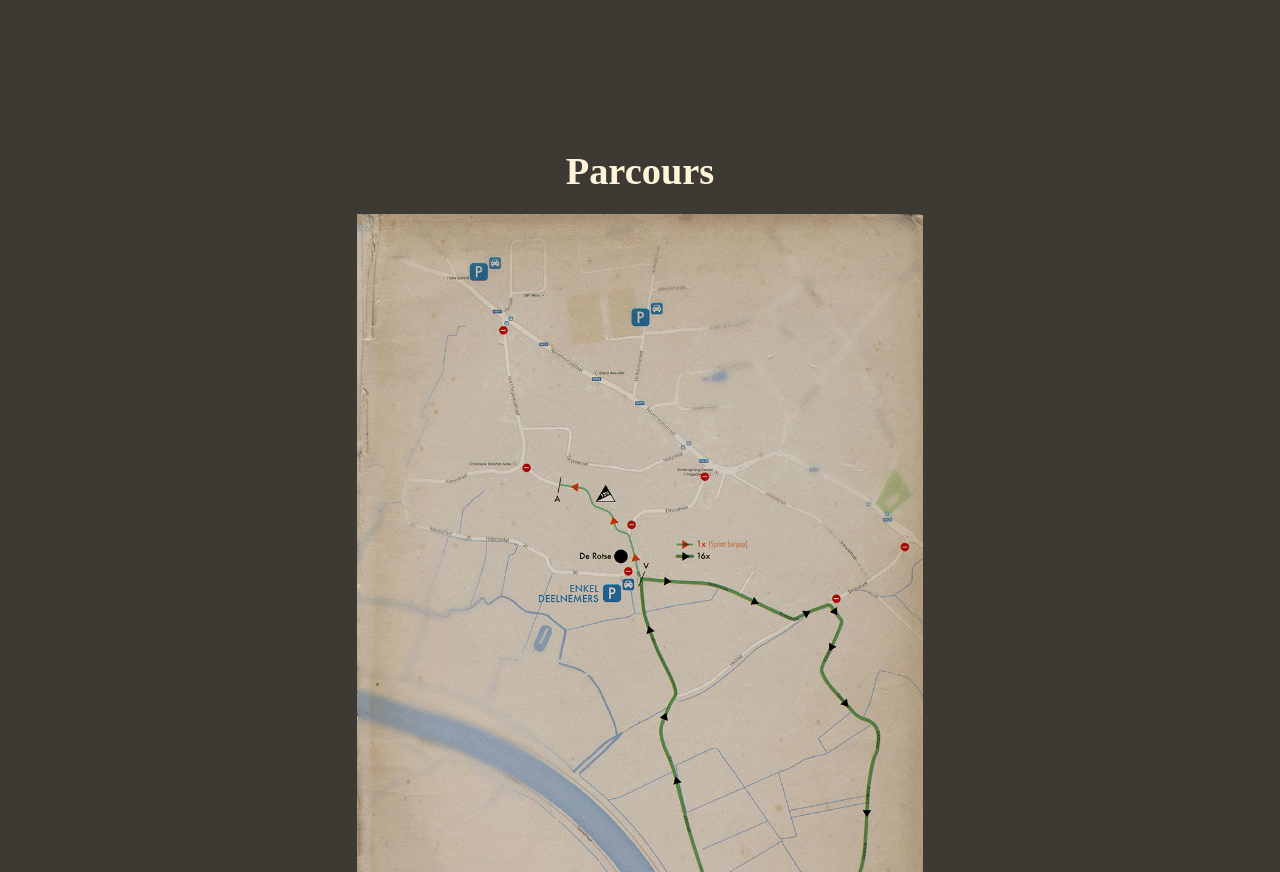
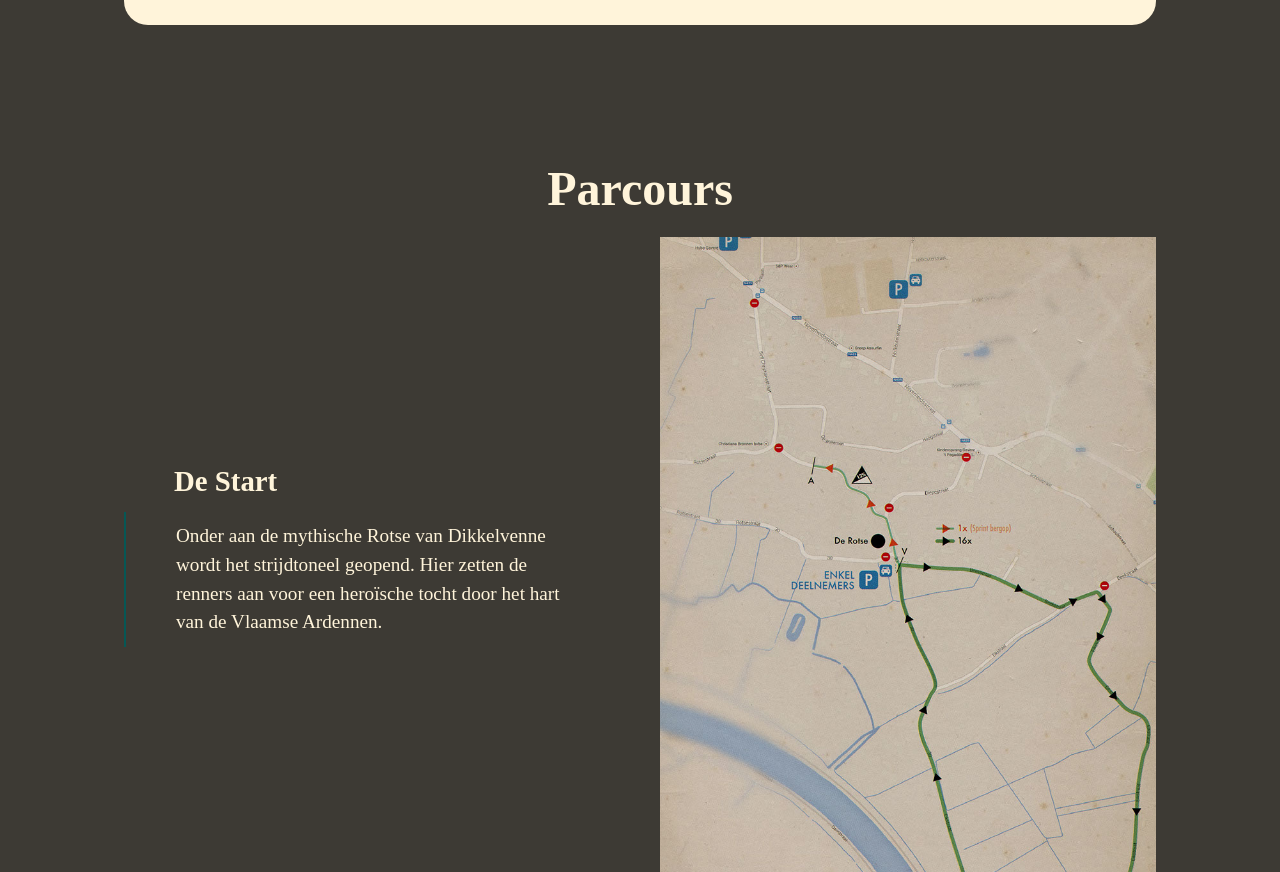
Before and after one commit to TijsM/el-toro-next, a Next.js app: page / in a window 1280 px wide. Shown: the part 1928-2800 px from the top of the page. Built offline with nearby package versions, Linux system fonts and the light colour scheme; no server answers.

Commit message:
feat: add new parcours layout

```diff
--- a/src/app/page.tsx
+++ b/src/app/page.tsx
@@ -64,22 +64,18 @@ export default function Home() {
 
 const StMain = styled.main`
   max-width: 100%;
-  overflow-x: hidden;
 `;
 
 const StContent = styled.div`
   padding: 0 400px;
 
   @media ${breakpoints.big} {
-    /* background-color: green; */
     padding: 0 124px;
   }
   @media ${breakpoints.medium} {
-    /* background-color: red; */
     padding: 0 64px;
   }
   @media ${breakpoints.small} {
-    /* background-color: blue; */
     padding: 0 16px;
   }
 `;
--- /dev/null
+++ b/src/components/ComponentObserver.tsx
@@ -0,0 +1,35 @@
+import React, { useRef, useState, useEffect, ReactNode } from "react";
+
+interface ComponentObserverProps {
+  children: ReactNode;
+  index: number;
+  threshold?: number;
+  onVisibilityChange?: (index: number, ratio: number) => void;
+}
+const ComponentObserver: React.FC<ComponentObserverProps> = ({
+  children,
+  index,
+  threshold = 0.1,
+  onVisibilityChange,
+}) => {
+  const domRef = useRef<HTMLDivElement>(null);
+
+  useEffect(() => {
+    const node = domRef.current;
+    if (!node) return;
+
+    const observer = new IntersectionObserver(
+      ([entry]) => {
+        onVisibilityChange?.(index, entry.intersectionRatio);
+      },
+      { threshold: Array.from({ length: 101 }, (_, i) => i / 100) } // smooth updates
+    );
+
+    observer.observe(node);
+    return () => observer.disconnect();
+  }, [index, onVisibilityChange]);
+
+  return <div ref={domRef}>{children}</div>;
+};
+
+export default ComponentObserver;
--- a/src/components/Parcours.tsx
+++ b/src/components/Parcours.tsx
@@ -1,36 +1,192 @@
 "use client";
+import { useRef, useState } from "react";
+import Image from "next/image";
 import styled from "styled-components";
-import Image from "next/image";
 import { H2 } from "../styled-components/Types";
+import ComponentObserver from "./ComponentObserver";
+import { breakpoints } from "@/constants/breakpoints";
+const sections = [
+  {
+    title: "De Start",
+    text: "Onder aan de mythische Rotse van Dikkelvenne wordt het strijdtoneel geopend. Hier zetten de renners aan voor een heroïsche tocht door het hart van de Vlaamse Ardennen.",
+    zoom: { xPercent: 60, yPercent: 60, scale: 1.2 },
+  },
+  {
+    title: "De Lus",
+    text: "In de kronkelende Beekstraat duiken ze de koers in, recht de Eikstraat in – een lus van 2,5 kilometer waar het tempo wordt opgedreven en de zenuwen gespannen staan. Geen hoogtemeters, maar wel koers, rauw en onverbloemd.",
+    zoom: { xPercent: 100, yPercent: 90, scale: 2 },
+  },
+  {
+    title: "De Herhaling",
+    text: "Langs de Sint-Christianastraat keren ze telkens terug naar de start, vijftien keer opnieuw. Vijftien keer wachten, aanvallen, afzien, en dromen van de ultieme glorie.",
+    zoom: { xPercent: 70, yPercent: 50, scale: 2.5 },
+  },
+  {
+    title: "De Finale",
+    text: "Na vijftien ronden volgt het verdict: de Rotse wacht. Geen klim die indruk maakt op papier, maar eentje die geschiedenis schrijft in de benen. Hier laat de koers zich niet meten in wattages, maar in wilskracht. Op deze strook worden dromers helden, en helden legendes.",
+    zoom: { xPercent: 35, yPercent: 35, scale: 3 },
+  },
+];
 
 export const Parcours = () => {
+  const [mostVisibleIndex, setMostVisibleIndex] = useState(0);
+
+  // Store visibility ratios
+  const visibilityMap = useRef<number[]>(new Array(sections.length).fill(0));
+
+  const handleVisibilityChange = (index: number, ratio: number) => {
+    visibilityMap.current[index] = ratio;
+    const maxRatio = Math.max(...visibilityMap.current);
+    const mostVisible = visibilityMap.current.findIndex((r) => r === maxRatio);
+    if (mostVisible !== mostVisibleIndex) {
+      setMostVisibleIndex(mostVisible);
+    }
+  };
+
+  const { xPercent, yPercent, scale } = sections[mostVisibleIndex].zoom;
+
   return (
     <StSection>
       <H2 className="textYellow">Parcours</H2>
+      <StLayout>
+        <StCards>
+          {sections.map((section, i) => (
+            <ComponentObserver
+              key={section.text}
+              index={i}
+              threshold={0}
+              onVisibilityChange={handleVisibilityChange}
+            >
+              <StCard>
+                <StCardTitle>{section.title}</StCardTitle>
+                <StContentBlockContent>{section.text}</StContentBlockContent>
+              </StCard>
+            </ComponentObserver>
+          ))}
+        </StCards>
+
         <StImageContainer>
-        <Image
-          id="plannetje"
+          <ZoomWrapper x={xPercent} y={yPercent} s={scale}>
+            <StyledImage
               src="/parcours.jpg"
               alt="parcours race"
               width={0}
               height={0}
               sizes="100vw"
-          style={{ width: "100%", height: "auto", objectFit: "contain" }}
             />
+          </ZoomWrapper>
         </StImageContainer>
+      </StLayout>
     </StSection>
   );
 };
 
 const StSection = styled.section`
+  position: relative;
   margin-top: 40px;
+  width: 100%;
+`;
+
+const StLayout = styled.div`
+  display: flex;
+  align-items: flex-start;
+  width: 100%;
+
+  @media ${breakpoints.small} {
+    flex-direction: column;
+    align-items: stretch;
+  }
+`;
+
+const StCards = styled.div`
+  width: 50%;
   display: flex;
   flex-direction: column;
+  gap: 20px;
+
+  @media ${breakpoints.small} {
+    margin-top: 32px;
+    width: 100%;
+    flex-direction: row;
+    overflow-x: auto;
+    gap: 16px;
+    padding-bottom: 16px;
+  }
+`;
+
+const StCard = styled.div`
+  color: ${({ theme }) => theme.colors.yellow};
+  height: 80vh;
+  line-height: 1.5em;
+  display: flex;
+  flex-direction: column;
+  justify-content: center;
+
+  @media ${breakpoints.small} {
+    height: auto;
+    min-width: 70vw;
+    max-width: 80vw;
+    flex: 0 0 auto;
+  }
 `;
 
 const StImageContainer = styled.div`
-  display: flex;
-  justify-content: center;
-  height: 100vh;
+  position: sticky;
+  top: 20px;
+  width: 50%;
+  margin-left: 40px;
+  height: calc(100vh - 40px);
+  overflow: hidden;
+
+  @media ${breakpoints.small} {
+    position: static;
+    width: 75vw;
+    height: 50vh;
+    margin-bottom: 16px;
+    order: -1;
+  }
+`;
+
+const ZoomWrapper = styled.div<{
+  x: number;
+  y: number;
+  s: number;
+}>`
   width: 100%;
+  height: 100%;
+  transform-origin: ${({ x, y }) => `${x}% ${y}%`};
+  transform: scale(${({ s }) => s});
+  transition: transform 0.6s ease-out, transform-origin 0.6s ease-out;
 `;
+
+const StyledImage = styled(Image)`
+  width: 100% !important;
+  height: 100% !important;
+  object-fit: contain !important;
+  display: block;
+`;
+
+const StCardTitle = styled.p`
+  color: ${({ theme }) => theme.colors.yellow};
+  margin-bottom: 16px;
+  font-size: 1.5em;
+  font-weight: bold;
+  padding-left: 50px;
+
+  @media ${breakpoints.small} {
+    padding-left: 0px;
+  }
+`;
+
+const StContentBlockContent = styled.div`
+  padding-left: 30px;
+  border-left: #065755 2px solid;
+  padding: 10px 50px;
+
+  @media ${breakpoints.small} {
+    margin: 0px;
+    margin-top: 10px;
+    border-left: none;
+    padding: 10px 0px;
+  }
+`;
--- a/src/components/calendar/Calendar.tsx
+++ b/src/components/calendar/Calendar.tsx
@@ -74,6 +74,7 @@ export const Calendar = () => {
 const StSection = styled.section``;
 
 const StContent = styled.div`
+  margin-top: 48px;
   padding-top: 50px;
   padding-bottom: 50px;
 
--- a/src/components/sign-up/SignUps.tsx
+++ b/src/components/sign-up/SignUps.tsx
@@ -8,7 +8,8 @@ import { SignUpForm } from "./SignUpForm";
 export const SignUps = () => {
   return (
     <StSection id="sign-up">
-      <H2 className="textYellow">Inschrijven</H2>
+      <StTitle className="textYellow">Inschrijven</StTitle>
+
       <Pricing />
 
       <StSignUpContainer>
@@ -35,3 +36,7 @@ const StSignUpContainer = styled.div`
   border-radius: ${({ theme }) => theme.borderRadius.default};
   margin-top: 48px;
 `;
+
+const StTitle = styled(H2)`
+  margin-bottom: 48px;
+`;
--- a/src/styled-components/Types.tsx
+++ b/src/styled-components/Types.tsx
@@ -14,7 +14,7 @@ export const H1 = styled.h1`
 
 export const H2 = styled.h2`
   margin-top: 20px;
-  font-size: 2em;
+  font-size: 2.5em;
   text-align: center;
   margin-bottom: 24px;
 `;
```
Lines whose indentation alone changed are shown as unchanged.
